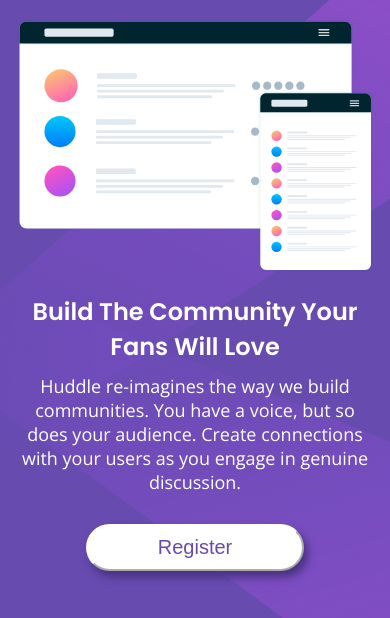
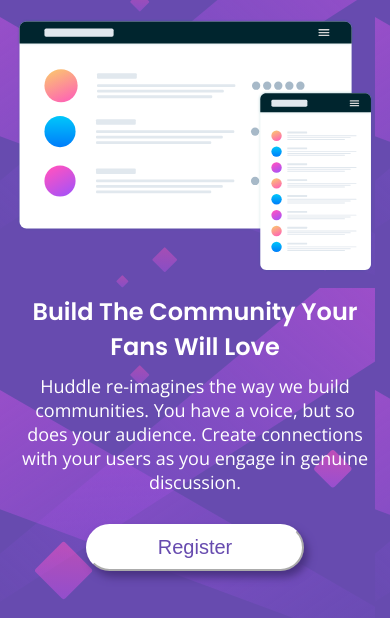
Before and after one commit to aaishver/huddle-landing-page, a plain HTML site: page index.html in a window 390 px wide. Shown: the part 85-703 px from the top of the page. Drawn offline with nearby package versions, Linux system fonts and the light colour scheme.

Commit message:
Update index.html

```diff
--- a/index.html
+++ b/index.html
@@ -16,6 +16,10 @@
    body{
     background-image: url('images/bg-desktop.svg');
    }
+       @media (max-width:475px){
+    body{
+        background-image: url("images/bg-mobile.svg");
+    }
   </style>
 </head>
 <body>
```
